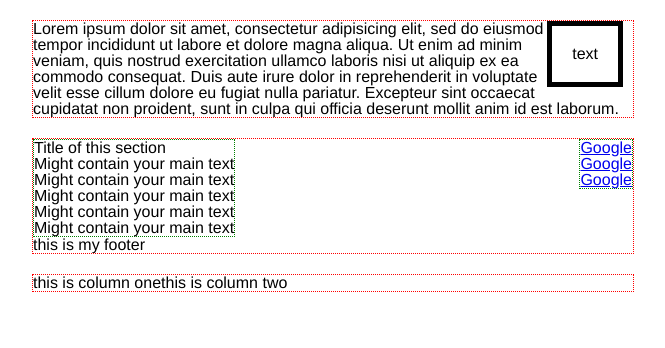
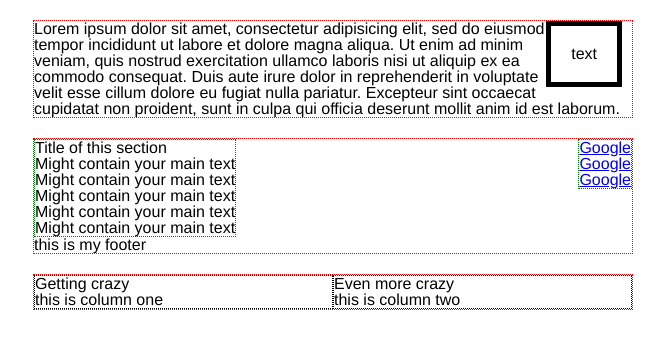
Before and after one commit to emilybuickerood/css-layouts-floats, a plain HTML site: page index.html in a window 1280 px wide. Shown: the whole page, without its empty margins (307-972 px from the left). Drawn offline with Linux system fonts and the light colour scheme.

Commit message:
finishing

```diff
--- a/css/main.css
+++ b/css/main.css
@@ -1,4 +1,6 @@
-
+* {
+  box-sizing: border-box;
+}
 body {
   font-size: 16px;
   font-family: Helvetica, Arial, sans-serif;
@@ -37,6 +39,9 @@ footer {
 }
 /*clear can be used after floated elements to put item on next level*/
 
+/*Custom column set up. aka "grid"*/
 .column {
+  border: 1px dotted black;
+  width: 50%;
   float: left;
 }
--- a/index.html
+++ b/index.html
@@ -38,9 +38,11 @@
 
   <div class="container">
     <div class="column">
+      <h2>Getting crazy</h2>
       <p>this is column one</p>
     </div>
     <div class="column">
+      <h2>Even more crazy</h2>
       <p>this is column two</p>
     </div>
   </div>
```
